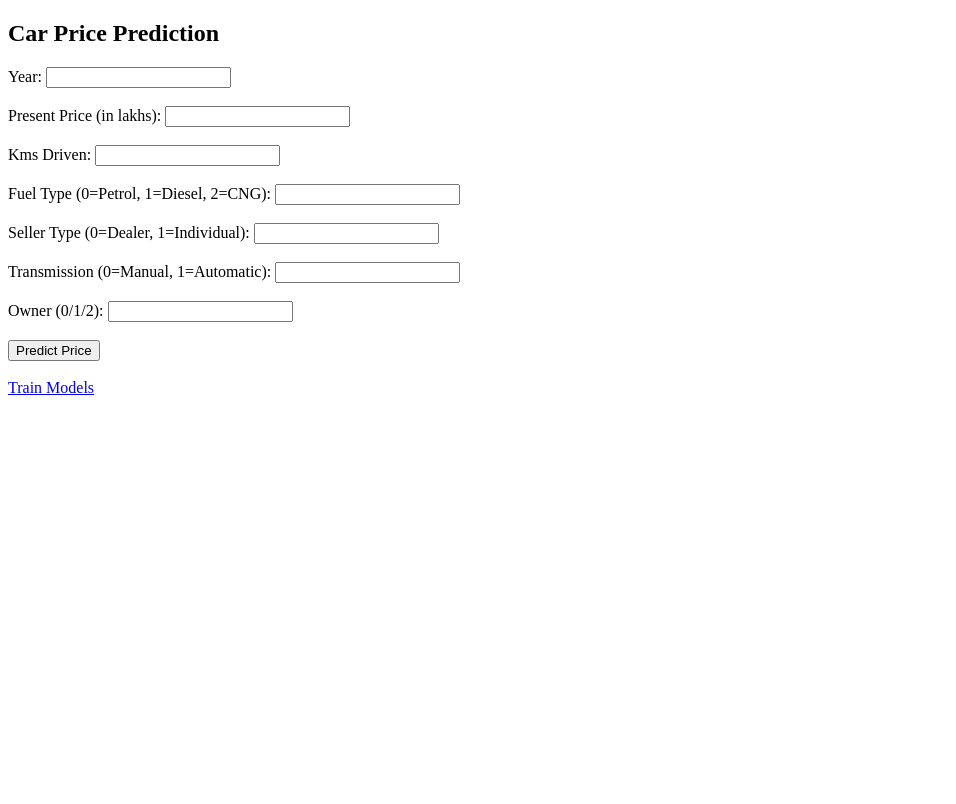
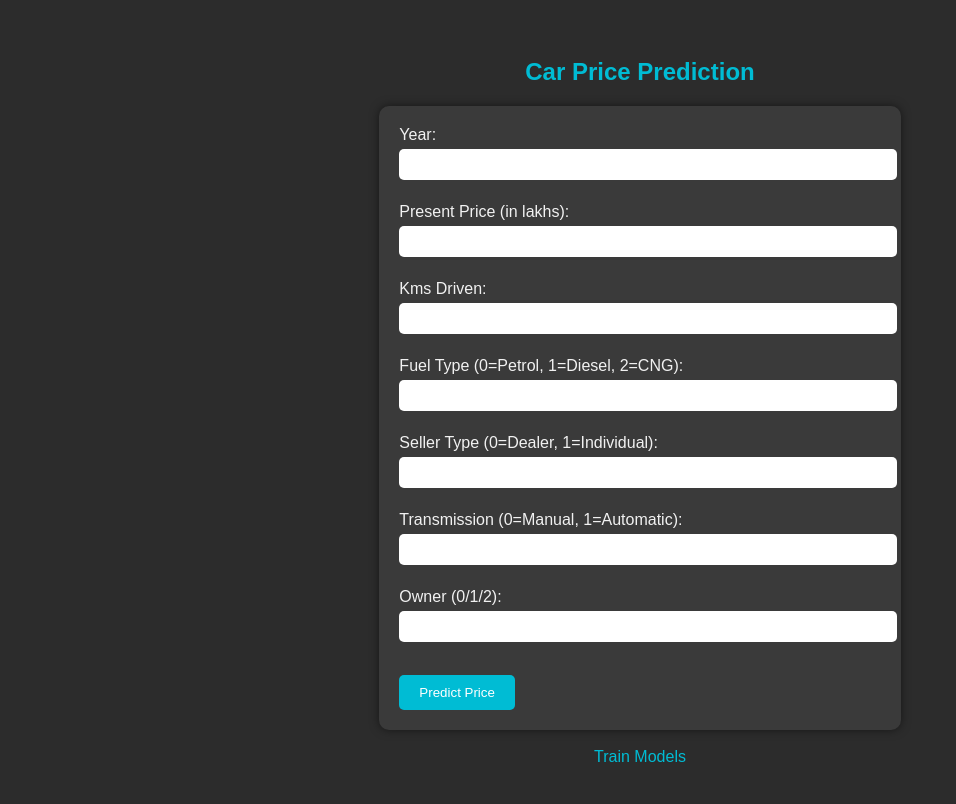
Before and after one commit to aniketjatavwork-tech/loan_app, a Flask app: page / in a window 1280 px wide. Shown: the whole page, without its empty margins (0-956 px from the left). Before the commit the page ends 395 px from the top, so only its background shows below. Run offline with Flask 3, Linux system fonts and the light colour scheme.

Commit message:
Updated index.html with dark theme UI

```diff
--- a/templates/index.html
+++ b/templates/index.html
@@ -2,6 +2,52 @@
 <html>
 <head>
     <title>Car Price Prediction</title>
+    <style>
+        body {
+            font-family: Arial, sans-serif;
+            background-color: #2c2c2c; /* lite dark background */
+            color: #f1f1f1; /* light text */
+            text-align: center;
+            padding: 30px;
+        }
+        h2 {
+            color: #00bcd4; /* cyan highlight */
+        }
+        form {
+            background-color: #3a3a3a;
+            padding: 20px;
+            border-radius: 10px;
+            display: inline-block;
+            text-align: left;
+            box-shadow: 0 0 10px rgba(0,0,0,0.5);
+        }
+        input {
+            margin: 5px 0;
+            padding: 8px;
+            border-radius: 5px;
+            border: none;
+            width: 100%;
+        }
+        button {
+            background-color: #00bcd4;
+            color: white;
+            padding: 10px 20px;
+            border: none;
+            border-radius: 5px;
+            cursor: pointer;
+            margin-top: 10px;
+        }
+        button:hover {
+            background-color: #0097a7;
+        }
+        a {
+            color: #00bcd4;
+            text-decoration: none;
+        }
+        a:hover {
+            text-decoration: underline;
+        }
+    </style>
 </head>
 <body>
     <h2>Car Price Prediction</h2>
@@ -15,7 +61,7 @@
         Owner (0/1/2): <input type="number" name="Owner"><br><br>
         <button type="submit">Predict Price</button>
     </form>
-    <br>
+    <br><br>
     <a href="/train">Train Models</a>
 </body>
 </html>
```
